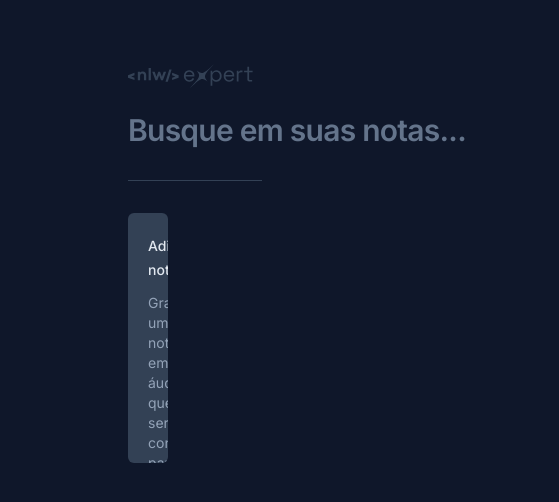
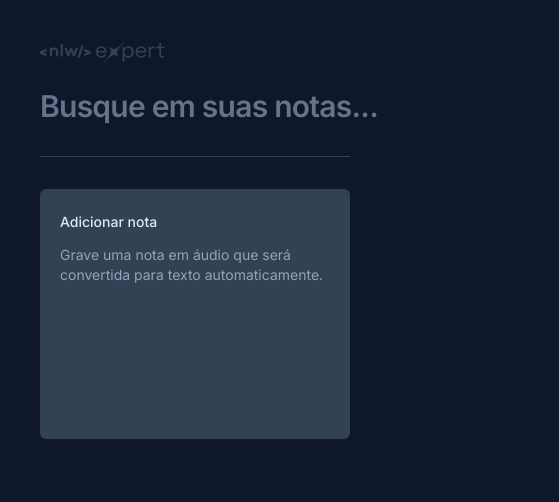
Before and after one commit to HerbertDuarte/nlw-02-2024, a React (Vite) app: page / in a window 390 px wide. Shown: the top 502 px of the page, 559 px wide, since content can reach past the window. Built offline with nearby package versions, Linux system fonts and the light colour scheme.

Commit message:
add responsive

```diff
--- a/src/App.tsx
+++ b/src/App.tsx
@@ -41,12 +41,12 @@ export function App() {
       : notes;
 
   return (
-    <main className="py-16 px-32">
+    <main className="p-10 md:py-16 md:px-32 ">
       <Header model={searchModel} />
 
       <div className="h-px my-8 bg-slate-700" />
 
-      <section className="grid gap-4 grid-cols-3 auto-rows-[250px]">
+      <section className="grid gap-4 grid-cols-1 md:grid-cols-2 lg:grid-cols-3 auto-rows-[250px]">
         <NewNoteCard fn={onNoteCreated} />
         {filterdNotes.map((note) => (
           <NoteCard key={note.id} note={note} />
--- a/src/index.css
+++ b/src/index.css
@@ -1,6 +1,21 @@
 @tailwind base;
 @tailwind utilities;
 @tailwind components;
+
+::-webkit-scrollbar {
+  width: 10px;
+  cursor: pointer;
+}
+
+/* Track */
+::-webkit-scrollbar-track {
+  box-shadow: inset 0 0 5px grey;
+}
+
+/* Handle */
+::-webkit-scrollbar-thumb {
+  background: rgb(20, 21, 24);
+}
 
 textarea::-webkit-scrollbar {
   width: 5px;
```
